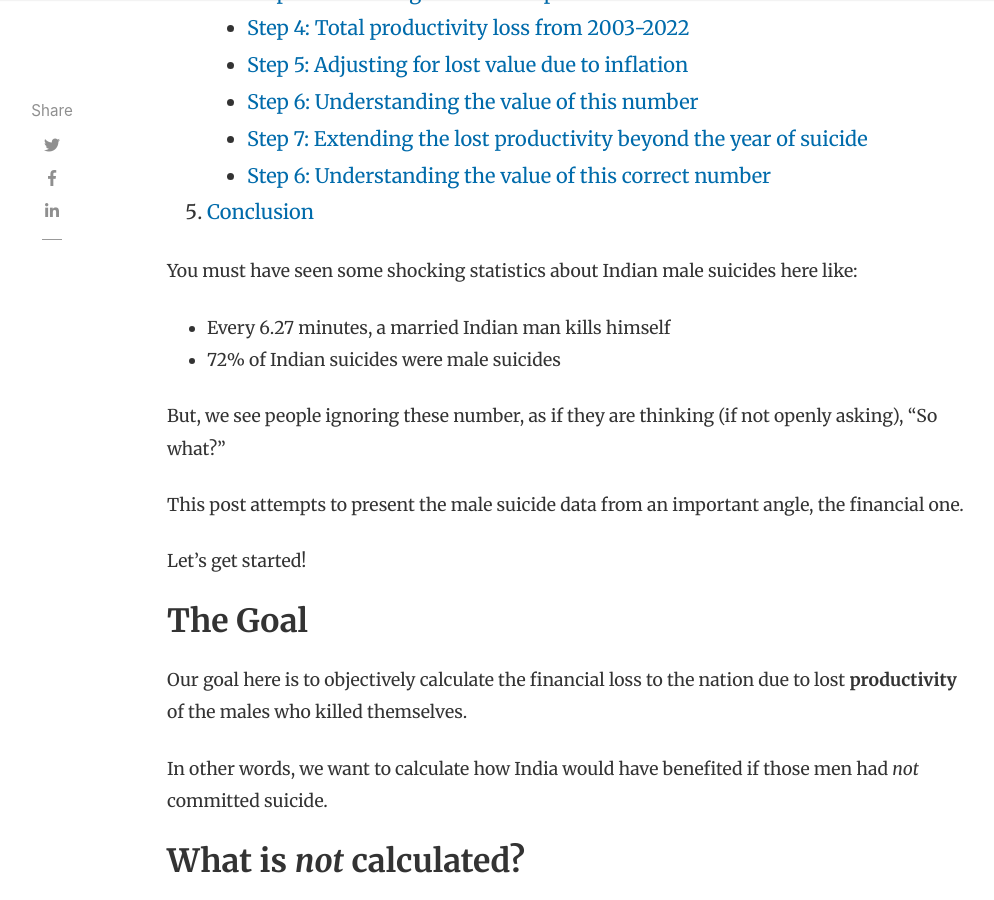
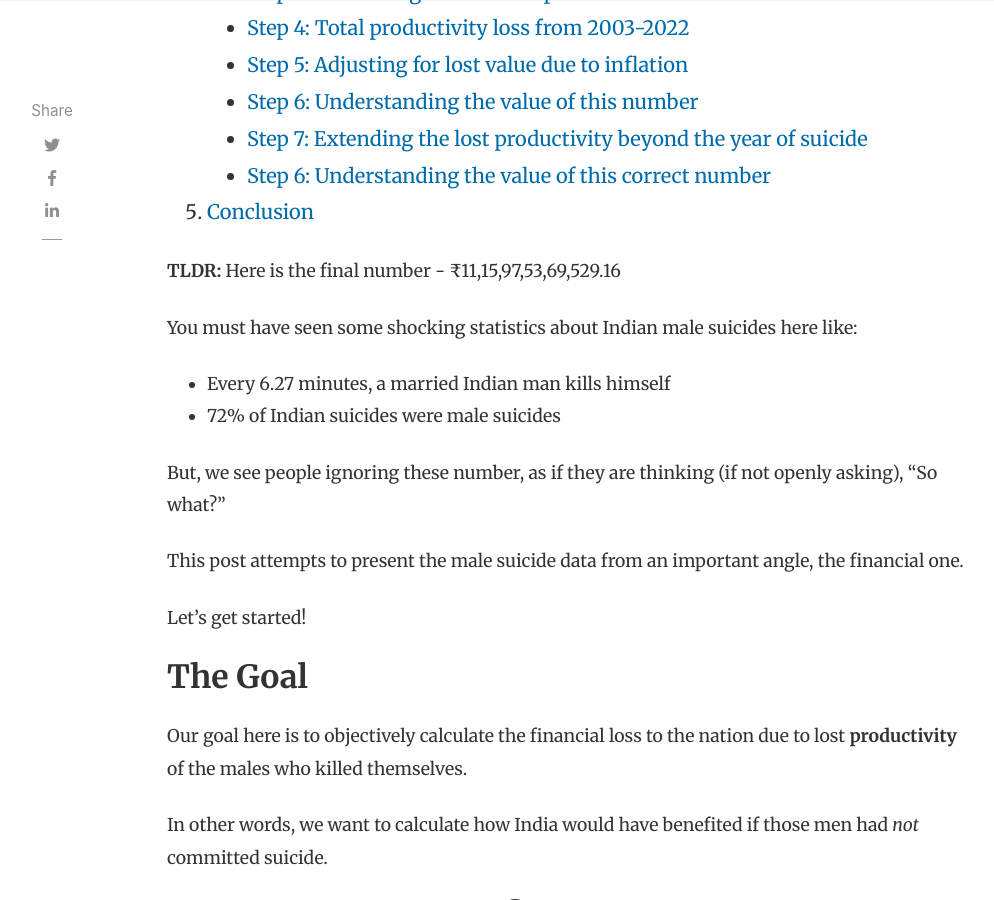
Before and after one commit to vivganes/the-mard-analysis, a Jekyll site: the page built from _posts/2025-01-30-cost-of-male-suicides.md, in a window 1280 px wide and 900 px high, scrolled down 1348 px. Shown: the whole window, without its empty margins (118-1112 px from the left). Built offline with Jekyll 4.4.1, drawn with Linux system fonts in a browser that asks for light colours; nearby versions of some CDN libraries.

Commit message:
add TLDR

```diff
--- a/_posts/2025-01-30-cost-of-male-suicides.md
+++ b/_posts/2025-01-30-cost-of-male-suicides.md
@@ -8,6 +8,7 @@ featured: true
 beforetoc: "This post attempts to present the male suicide data from an important angle, the financial one."
 toc: true
 ---
+**TLDR:** Here is the final number - ₹11,15,97,53,69,529.16
 
 You must have seen some shocking statistics about Indian male suicides here like:
 
```
